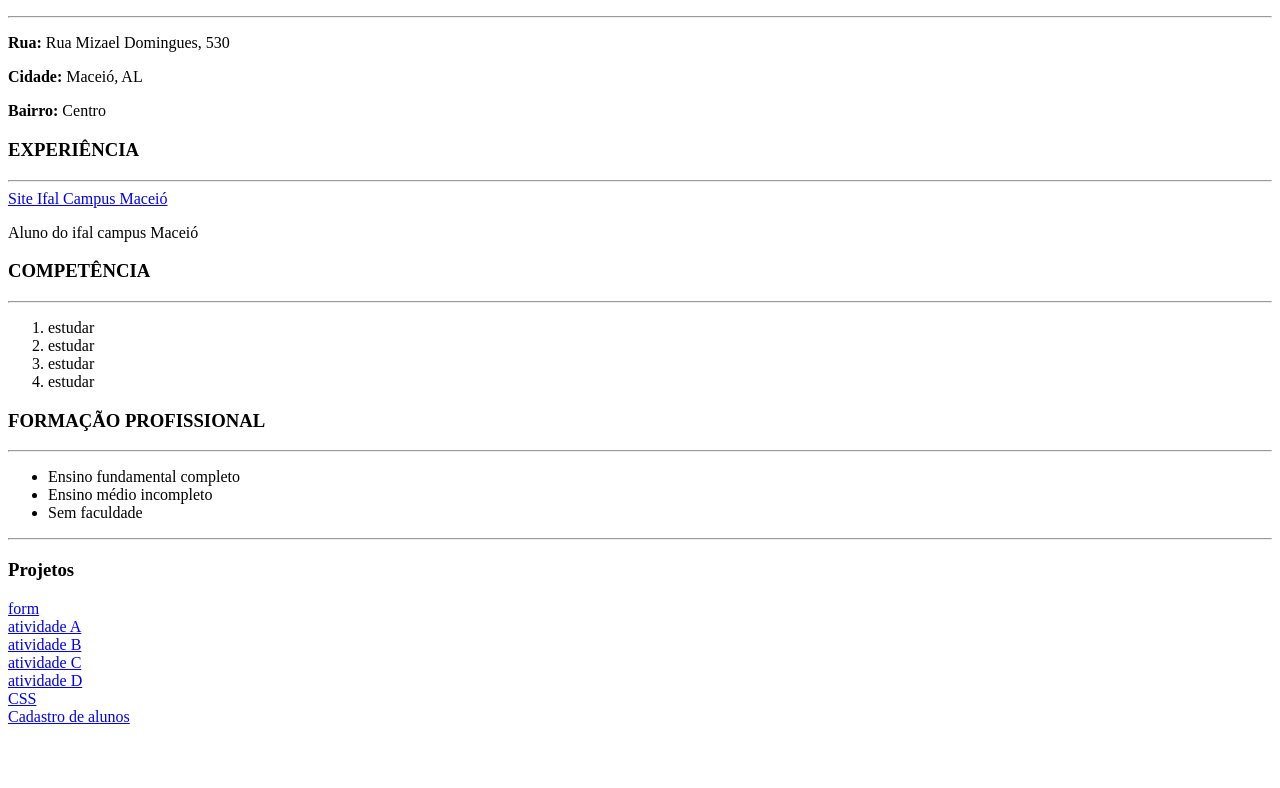
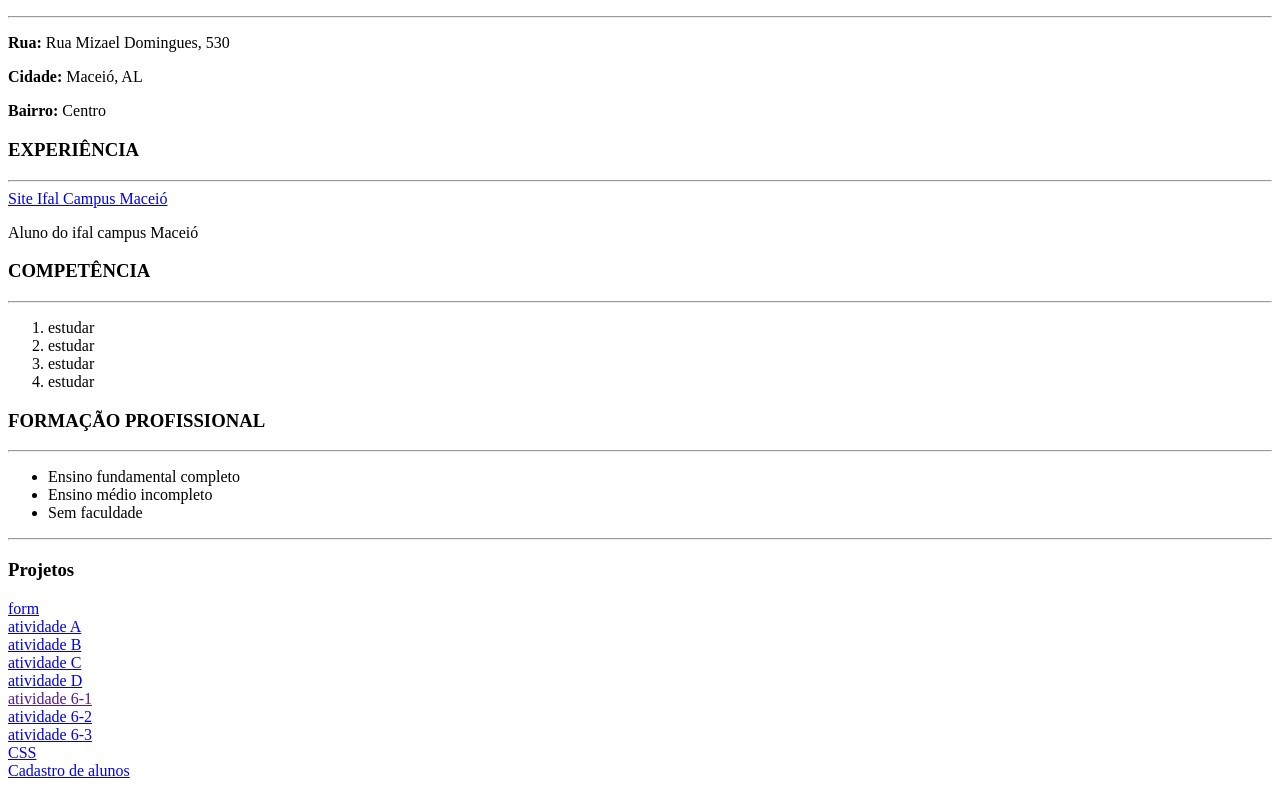
Before and after one commit to MaduMagalhaes/MaduMagalhaes.github.io, a plain HTML site: page index.html in a window 1280 px wide. Shown: the part 471-1259 px from the top of the page. Before the commit the page ends 1205 px from the top, so only its background shows below. Drawn offline with Linux system fonts and the light colour scheme.

Commit message:
index.html

```diff
--- a/index.html
+++ b/index.html
@@ -62,6 +62,9 @@
   <a href="https://madumagalhaes.github.io/atividadeb/">atividade B</a> <br>
   <a href="https://madumagalhaes.github.io/atividadec/">atividade C</a> <br>
   <a href="https://madumagalhaes.github.io/atividaded/">atividade D</a> <br>
+  <a href="">atividade 6-1</a> <br>
+  <a href="https://madumagalhaes.github.io/atv6-2/">atividade 6-2</a> <br>
+  <a href="https://madumagalhaes.github.io/atv6-3/">atividade 6-3</a> <br>
   <a href="https://madumagalhaes.github.io/positioning/">CSS</a> <br>
   <a href=" https://madumagalhaes.github.io/cadastro-alunos/">Cadastro de alunos</a>
 
```
